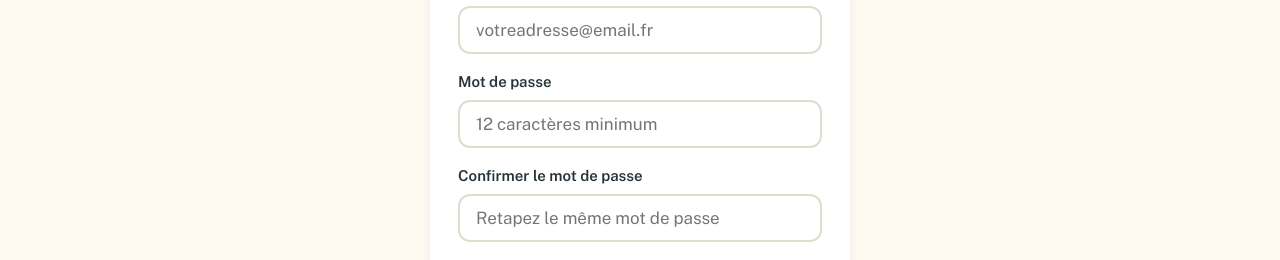
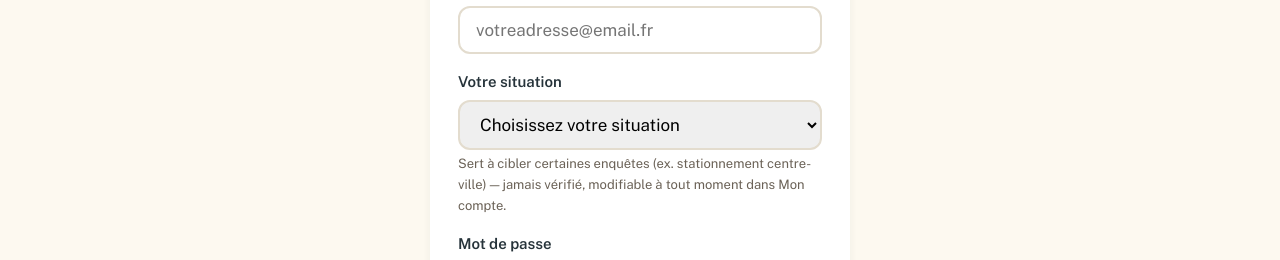
Before and after one commit to Nathalie-Leduc/Senlis-Participatif, a React (Vite) app in the folder client/: page /inscription in a window 1280 px wide. Shown: the part 444-704 px from the top of the page. Built offline with nearby package versions, Linux system fonts and the light colour scheme; no server answers.

Commit message:
feat(api+client): situation déclarée du citoyen (inscription + Mon compte) ✅

```diff
--- a/client/src/contexts/AuthContext.jsx
+++ b/client/src/contexts/AuthContext.jsx
@@ -39,8 +39,12 @@ export function AuthProvider({ children }) {
   }, []);
 
   // ── Inscription ────────────────────────────────────────
-  const register = useCallback(async ({ email, password, pseudo }) => {
-    const data = await api.post('/auth/register', { email, password, pseudo });
+  // On transmet tout ce que la page envoie (pas de filtrage explicite
+  // ici) — sinon chaque nouveau champ d'inscription (ex. situation)
+  // doit être ajouté à DEUX endroits : la page ET ce pont vers l'API,
+  // avec le risque de silencieusement en oublier un, comme ici.
+  const register = useCallback(async (payload) => {
+    const data = await api.post('/auth/register', payload);
     return data; // le message "vérifiez votre email"
   }, []);
 
--- a/client/src/pages/Inscription.jsx
+++ b/client/src/pages/Inscription.jsx
@@ -11,7 +11,9 @@ import PasswordStrengthMeter from '../components/PasswordStrengthMeter/PasswordS
 export default function Inscription() {
   const { register } = useAuth();
   const navigate = useNavigate();
-  const [form, setForm] = useState({ pseudo: '', email: '', password: '', passwordConfirm: '', consent: false });
+  const [form, setForm] = useState({
+    pseudo: '', email: '', password: '', passwordConfirm: '', consent: false, situation: '',
+  });
   const [error, setError] = useState(null);
   const [success, setSuccess] = useState(null);
   const [loading, setLoading] = useState(false);
@@ -124,6 +126,23 @@ export default function Inscription() {
           />
         </label>
 
+        <label style={{ display: 'block', marginBottom: 16 }}>
+          <span style={{ display: 'block', fontWeight: 600, marginBottom: 6, fontSize: 15 }}>Votre situation</span>
+          <select
+            name="situation" value={form.situation} onChange={handleChange}
+            required style={inputStyle}
+          >
+            <option value="" disabled>Choisissez votre situation</option>
+            <option value="CENTRE_RESIDENT">J&apos;habite le centre historique</option>
+            <option value="CENTRE_COMMERCANT">Je commerce/travaille dans le centre historique</option>
+            <option value="AUTRE_QUARTIER">J&apos;habite un autre quartier de Senlis</option>
+            <option value="HORS_SENLIS">Je ne réside pas à Senlis</option>
+          </select>
+          <p style={{ fontSize: 13, color: '#6B6257', marginTop: 4 }}>
+            Sert à cibler certaines enquêtes (ex. stationnement centre-ville) — jamais vérifié, modifiable à tout moment dans Mon compte.
+          </p>
+        </label>
+
         <label style={{ display: 'block', marginBottom: 8 }}>
           <span style={{ display: 'block', fontWeight: 600, marginBottom: 6, fontSize: 15 }}>Mot de passe</span>
           <input
--- a/client/src/pages/MonCompte.jsx
+++ b/client/src/pages/MonCompte.jsx
@@ -9,8 +9,18 @@ export default function MonCompte() {
   const { user, logout, refreshUser } = useAuth();
   const navigate = useNavigate();
   const [pwForm, setPwForm] = useState({ currentPassword: '', newPassword: '', newPasswordConfirm: '' });
+  const [situation, setSituation] = useState(user?.situation || '');
   const [message, setMessage] = useState(null);
   const [error, setError] = useState(null);
+
+  const handleUpdateSituation = async () => {
+    setError(null); setMessage(null);
+    try {
+      await api.patch('/auth/me', { situation });
+      setMessage('Situation mise à jour.');
+      await refreshUser();
+    } catch (err) { setError(err.message); }
+  };
 
   const handleChangePassword = async () => {
     setError(null); setMessage(null);
@@ -58,6 +68,26 @@ export default function MonCompte() {
         <p style={{ fontSize: 16, marginBottom: 8 }}><strong>Pseudo :</strong> {user?.pseudo}</p>
         <p style={{ fontSize: 16, marginBottom: 8 }}><strong>Email :</strong> {user?.email}</p>
         <p style={{ fontSize: 16 }}><strong>Email vérifié :</strong> {user?.emailVerified ? '✅ Oui' : '❌ Non'}</p>
+
+        <label style={{ display: 'block', margin: '16px 0 8px' }}>
+          <span style={{ display: 'block', fontWeight: 600, marginBottom: 6, fontSize: 15 }}>Votre situation</span>
+          <select
+            value={situation} onChange={(e) => setSituation(e.target.value)}
+            style={{ width: '100%', padding: '12px 16px', fontSize: 16, border: '2px solid #e3dcce', borderRadius: 12, fontFamily: "'Public Sans', system-ui" }}
+          >
+            <option value="" disabled>Choisissez votre situation</option>
+            <option value="CENTRE_RESIDENT">J&apos;habite le centre historique</option>
+            <option value="CENTRE_COMMERCANT">Je commerce/travaille dans le centre historique</option>
+            <option value="AUTRE_QUARTIER">J&apos;habite un autre quartier de Senlis</option>
+            <option value="HORS_SENLIS">Je ne réside pas à Senlis</option>
+          </select>
+        </label>
+        <button
+          onClick={handleUpdateSituation} disabled={!situation || situation === user?.situation}
+          className="btn" style={{ background: '#EFEBE2', color: '#26333A' }}
+        >
+          Mettre à jour ma situation
+        </button>
       </div>
 
       {/* Changement de mot de passe */}
```
Also changed, not shown: 2 other files (tests, documents, lock files or other folders).
